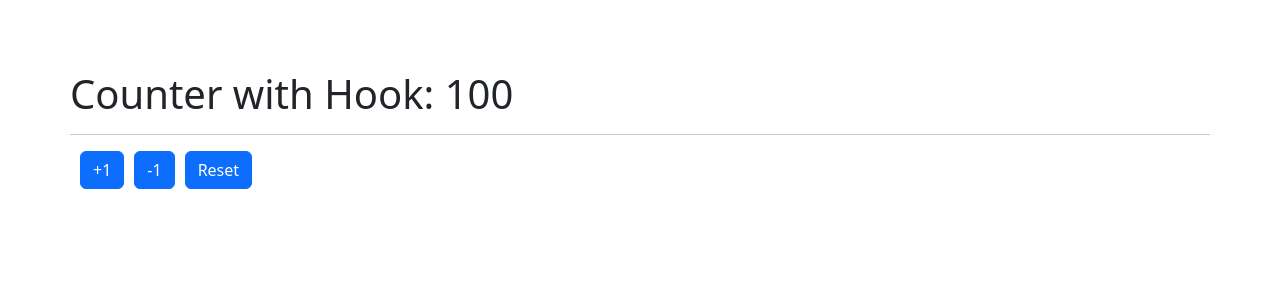
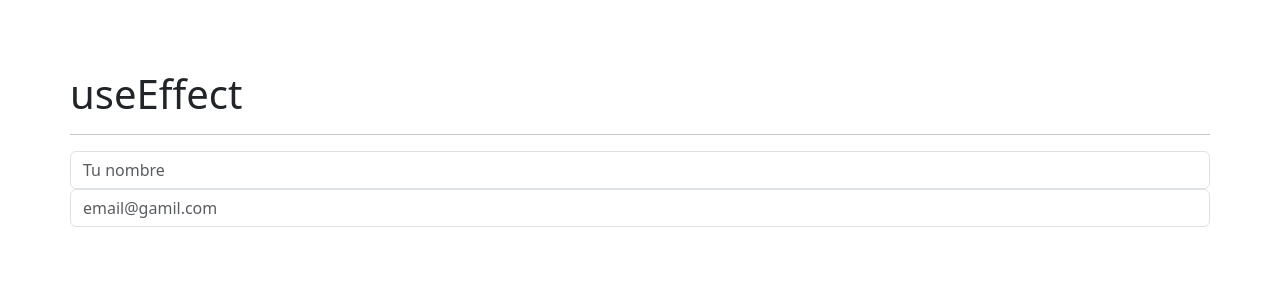
Before and after one commit to alejandroisa71/practica-hooks-repaso, a React (Vite) app: page / in a window 1280 px wide. Shown: the top 300 px of the page. Built offline with nearby package versions, Linux system fonts and the light colour scheme.

Commit message:
se agrega useEffect

```diff
--- /dev/null
+++ b/src/components/02-useEffect/SimpleForm.jsx
@@ -0,0 +1,59 @@
+import { useEffect, useState } from "react";
+import "./effect.css";
+
+export const SimpleForm = () => {
+  const [fomrState, setFomrState] = useState({
+    name: "",
+    email: "",
+  });
+
+  const { name, email } = fomrState;
+
+  useEffect(() => {
+    console.log("hey!!");
+  }, []);
+
+  useEffect(() => {
+    console.log("formState cambió");
+  }, [fomrState]);
+
+  useEffect(() => {
+    console.log("email cambió");
+  }, [email]);
+
+  const handleInputChange = ({ target }) => {
+    setFomrState({
+      ...fomrState,
+      [target.name]: target.value,
+    });
+  };
+
+  return (
+    <>
+      <h1>useEffect</h1>
+      <hr />
+      <div className="form-group">
+        <input
+          type="text"
+          name="name"
+          className="form-control"
+          placeholder="Tu nombre"
+          value={name}
+          autoComplete="off"
+          onChange={handleInputChange}
+        />
+      </div>
+      <div className="form-group">
+        <input
+          type="text"
+          name="email"
+          className="form-control"
+          placeholder="email@gamil.com"
+          value={email}
+          autoComplete="off"
+          onChange={handleInputChange}
+        />
+      </div>
+    </>
+  );
+};
--- /dev/null
+++ b/src/components/02-useEffect/effect.css
@@ -0,0 +1,3 @@
+body{
+    padding: 70px;
+}
--- a/src/main.jsx
+++ b/src/main.jsx
@@ -3,6 +3,7 @@
 import 'bootstrap/dist/css/bootstrap.min.css';
 // import HookApp from './HookApp.jsx';
 // import CounterApp from './components/01-useState/CounterApp.jsx';
-import CounterWithCustomHook from './components/01-useState/CounterWithCustomHook.jsx';
+// import CounterWithCustomHook from './components/01-useState/CounterWithCustomHook.jsx';
+import { SimpleForm } from './components/02-useEffect/SimpleForm.jsx';
 
-ReactDOM.createRoot(document.getElementById('root')).render(<CounterWithCustomHook />);
+ReactDOM.createRoot(document.getElementById('root')).render(<SimpleForm />);
```
